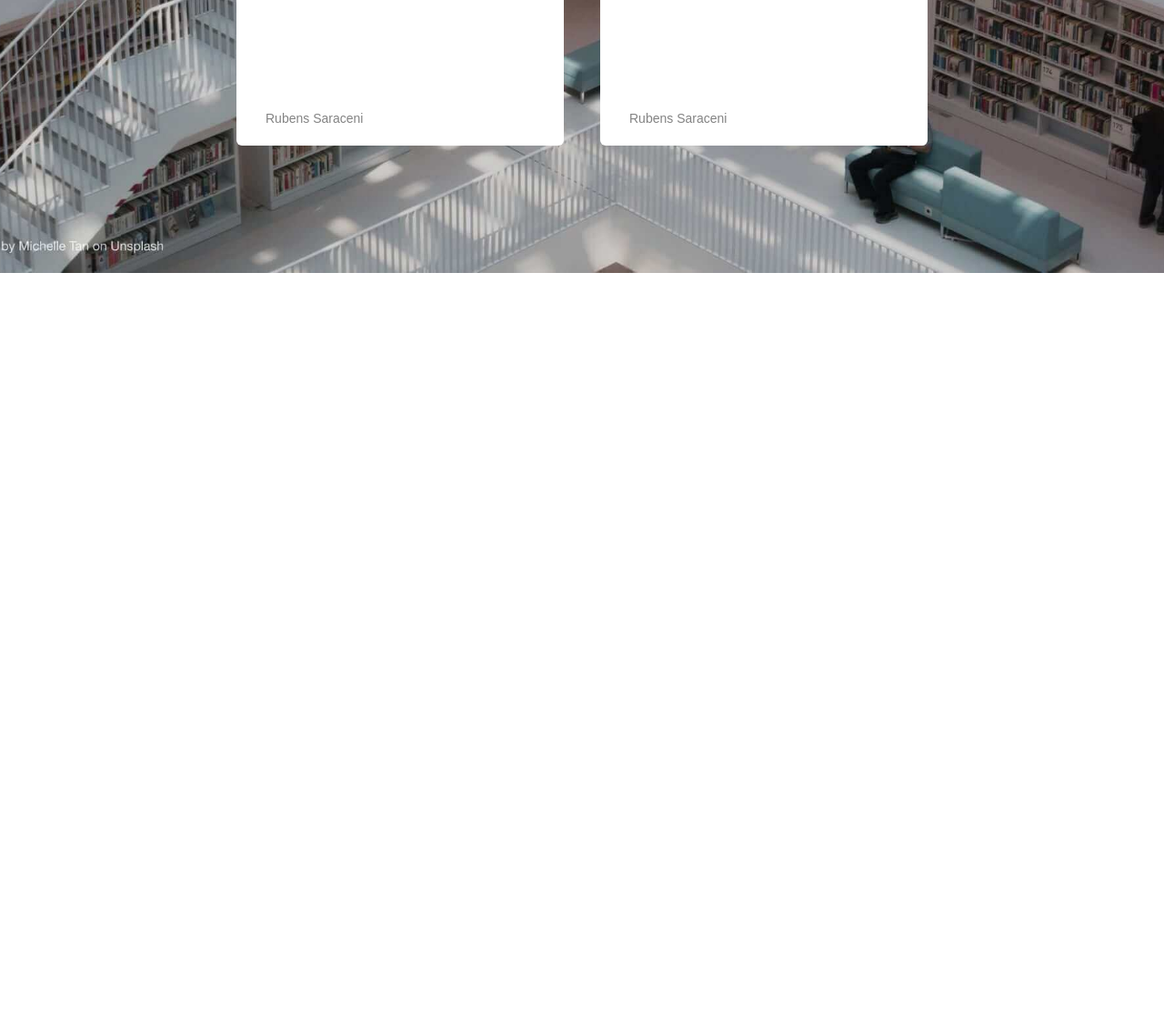
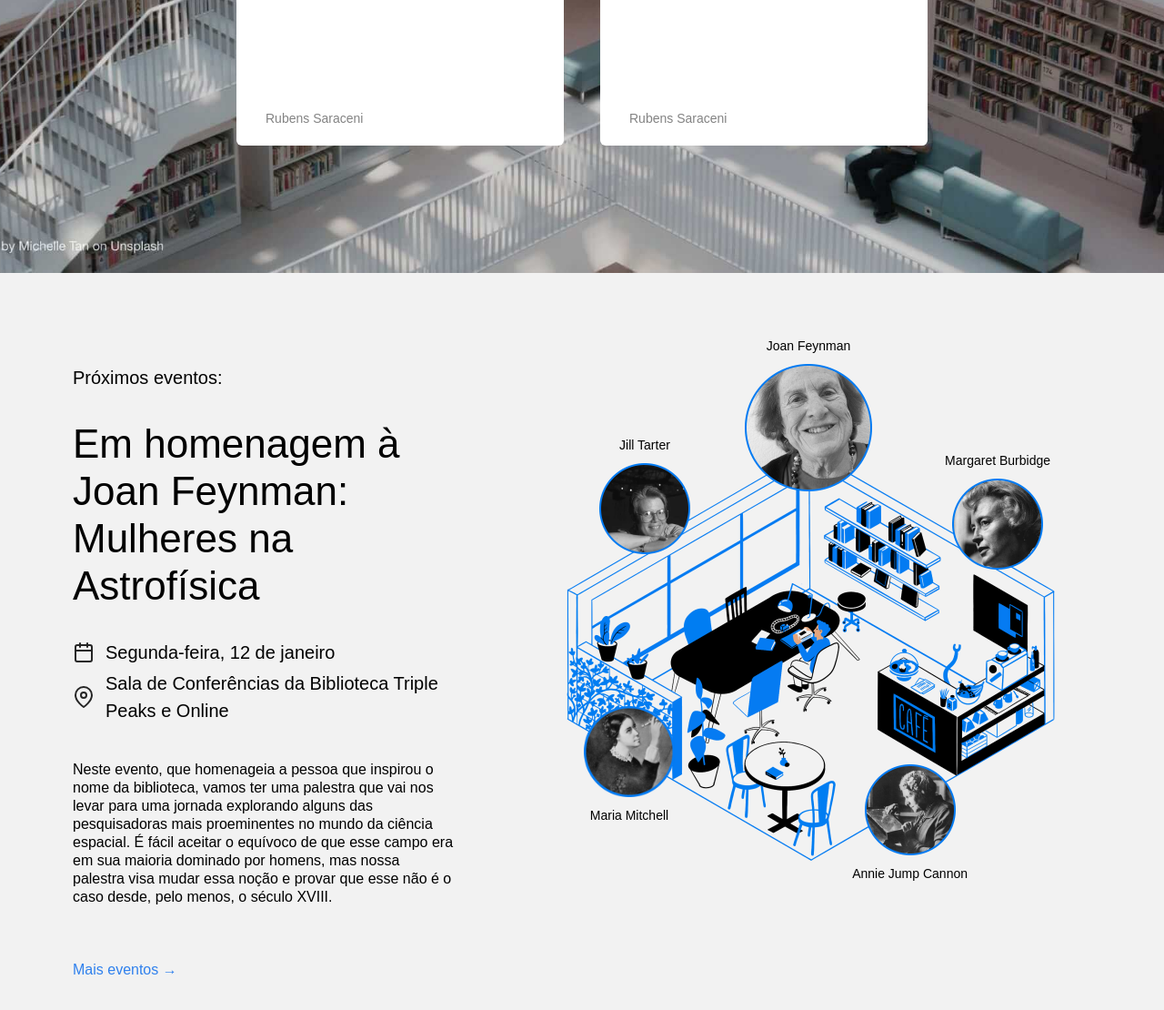
Before and after one commit to Naahlu/web_project_library_pt, a plain HTML site: page index.html in a window 1280 px wide. Shown: the part 1794-2904 px from the top of the page at 91% size. Before the commit the page ends 2094 px from the top, so only its background shows below. Drawn offline with Linux system fonts and the light colour scheme.

Commit message:
altera HTML e CSS

```diff
--- a/index.html
+++ b/index.html
@@ -113,6 +113,92 @@
             </li>
           </ul>
         </section>
+        <section class="events" id="events">
+          <div class="events__content">
+            <h2 class="events__heading">Próximos eventos:</h2>
+            <h3 class="events__title">
+              Em homenagem à Joan Feynman: Mulheres na Astrofísica
+            </h3>
+            <div class="event-info events__info-section">
+              <div class="event-info__item">
+                <img
+                  src="./images/icon_calendar.svg"
+                  alt="Calendar icon"
+                  class="event-info__icon"
+                />
+                <p class="event-info__text">Segunda-feira, 12 de janeiro</p>
+              </div>
+              <div class="event-info__item">
+                <img
+                  src="./images/icon_pin.svg"
+                  alt="Pin icon"
+                  class="event-info__icon"
+                />
+                <p class="event-info__text">
+                  Sala de Conferências da Biblioteca Triple Peaks e Online
+                </p>
+              </div>
+            </div>
+            <p class="events__description">
+              Neste evento, que homenageia a pessoa que inspirou o nome da
+              biblioteca, vamos ter uma palestra que vai nos levar para uma
+              jornada explorando alguns das pesquisadoras mais proeminentes no
+              mundo da ciência espacial. É fácil aceitar o equívoco de que esse
+              campo era em sua maioria dominado por homens, mas nossa palestra
+              visa mudar essa noção e provar que esse não é o caso desde, pelo
+              menos, o século XVIII.
+            </p>
+            <a href="#" class="events__more">Mais eventos &rarr;</a>
+          </div>
+          <div class="events__cover">
+            <img
+              src="images/cafe.png"
+              alt="Estrutura de uma cafeteria"
+              class="events__image"
+            />
+            <div class="person person_name_feynman">
+              <p class="person__caption">Joan Feynman</p>
+              <img
+                src="images/person_feynman.png"
+                alt="Joan Feynman"
+                class="person__image person__image_size_l"
+              />
+            </div>
+            <div class="person person_name_burbidge">
+              <p class="person__caption">Margaret Burbidge</p>
+              <img
+                src="images/person_burbidge.png"
+                alt="Margaret Burbidge"
+                class="person__image person__image_size_m"
+              />
+            </div>
+            <div class="person person_name_cannon">
+              <img
+                src="images/person_cannon.png"
+                alt="Annie Jump Cannon"
+                class="person__image person__image_size_m"
+              />
+              <p class="person__caption">Annie Jump Cannon</p>
+            </div>
+            <div class="person person_name_mitchell">
+              <img
+                src="images/person_mitchell.png"
+                alt="Maria Mitchell"
+                class="person__image person__image_size_m"
+              />
+              <p class="person__caption">Maria Mitchell</p>
+            </div>
+            <div class="person person_name_tarter">
+              <p class="person__caption">Jill Tarter</p>
+              <img
+                src="images/person_tarter.png"
+                alt="Jill Tarter"
+                class="person__image person__image_size_m"
+              />
+            </div>
+          </div>
+          <!-- Comece a criar a composição aqui -->
+        </section>
       </main>
     </div>
   </body>
--- a/styles/style.css
+++ b/styles/style.css
@@ -157,3 +157,131 @@
   line-height: 20px;
   color: #838383;
 }
+.events {
+  padding: 100px 0 120px 80px;
+  display: flex;
+  align-items: start;
+  justify-content: space-between;
+  box-sizing: border-box;
+  background-color: #f2f2f2;
+}
+
+.events__content {
+  flex-basis: 580px;
+}
+
+.events__heading {
+  font-size: 20px;
+  font-weight: 500;
+  line-height: 30px;
+  margin: 0;
+}
+
+.events__title {
+  font-size: 44px;
+  font-weight: 500;
+  line-height: 52px;
+  margin: 32px 0 0;
+}
+
+.events__info-section {
+  margin-top: 32px;
+}
+
+.event-info__item {
+  display: flex;
+  align-items: center;
+  margin-bottom: 4px;
+  font-weight: 500;
+}
+
+.event-info__icon {
+  background-repeat: no-repeat;
+  background-position: center;
+  margin-right: 12px;
+  width: 24px;
+  height: 24px;
+}
+
+.event-info__text {
+  font-size: 20px;
+  font-weight: 500;
+  line-height: 30px;
+  margin: 0;
+}
+
+.events__description {
+  margin: 40px 0 60px;
+}
+
+.events__more {
+  color: #2f80ed;
+  text-decoration: none;
+}
+
+.events__cover {
+  flex-grow: 1;
+  flex-shrink: 0;
+  flex-basis: 780px;
+  max-width: 780px;
+  position: relative;
+}
+
+.events__image {
+  max-width: 100%;
+}
+
+.person {
+  position: absolute;
+  display: flex;
+  align-items: center;
+  flex-direction: column;
+  gap: 10px;
+}
+
+.person_name_feynman {
+  top: -30px;
+  left: 319px;
+}
+
+.person_name_burbidge {
+  top: 96px;
+  right: 125px;
+}
+
+.person_name_cannon {
+  bottom: 18px;
+  right: 216px;
+}
+
+.person_name_mitchell {
+  bottom: 82px;
+  left: 142px;
+}
+
+.person_name_tarter {
+  top: 79px;
+  left: 159px;
+}
+
+.person__image {
+  max-width: 100%;
+}
+
+.person__image_size_l {
+  width: 140px;
+}
+
+.person__image_size_m {
+  width: 100px;
+}
+
+.person__image_size_s {
+  width: 80px;
+}
+
+.person__caption {
+  text-align: center;
+  font-size: 14px;
+  margin: 0;
+}
```
